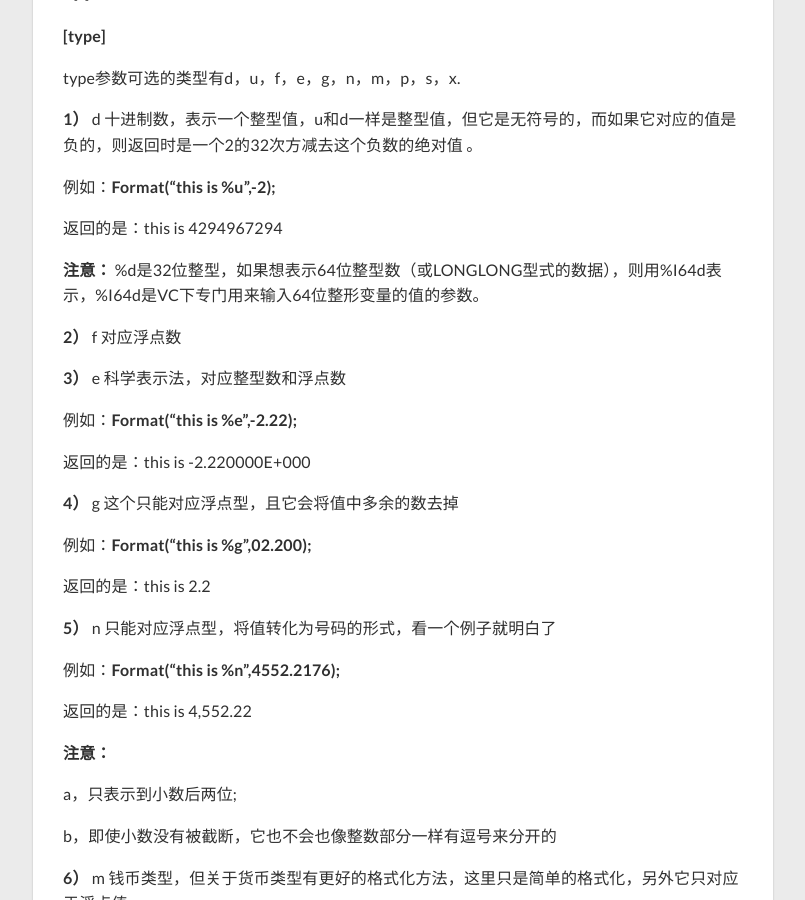
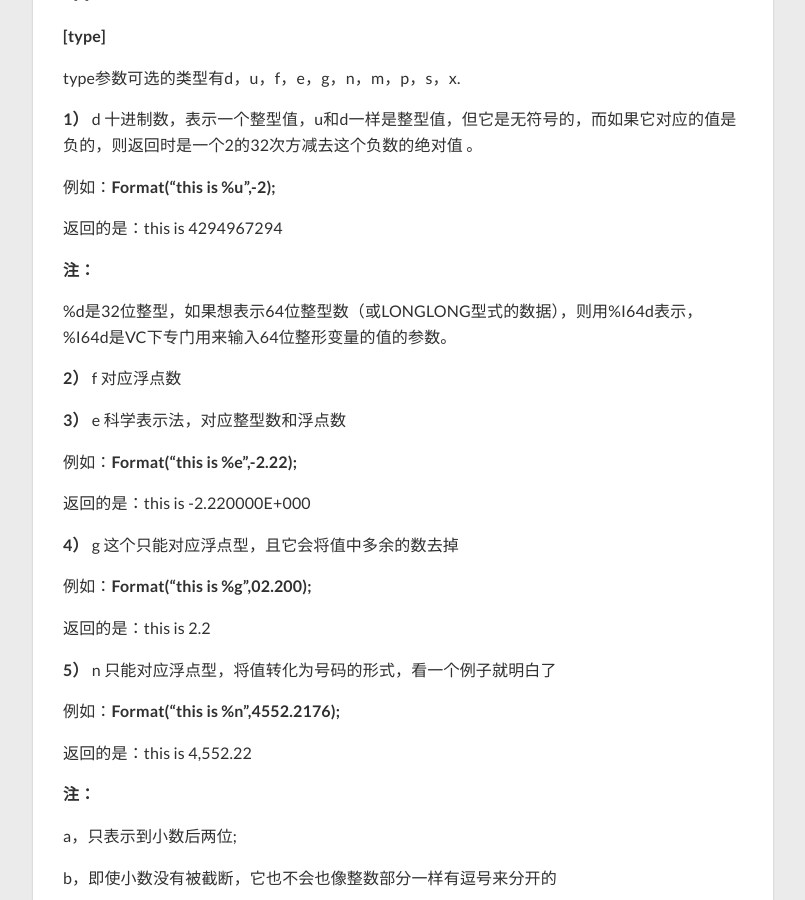
Before and after one commit to chenxiaoyoyo/chenxiaoyoyo.github.com, a Jekyll site: the page built from _posts/2010-04-14-C++-Format.markdown, in a window 1280 px wide and 900 px high, scrolled down 923 px. Shown: the whole window, without its empty margins (237-1042 px from the left). Built offline with Jekyll 4.4.1, drawn with Linux system fonts in a browser that asks for light colours; nearby versions of some CDN libraries; Markdown is read by kramdown in place of the engine named in the settings; comment, search, counter and statistics services are not loaded.

Commit message:
Update 2010-04-14-C++-Format.markdown

```diff
--- a/_posts/2010-04-14-C++-Format.markdown
+++ b/_posts/2010-04-14-C++-Format.markdown
@@ -42,7 +42,9 @@ type参数可选的类型有d，u，f，e，g，n，m，p，s，x.
 
 返回的是：this is 4294967294
 
-**注意：** %d是32位整型，如果想表示64位整型数（或LONGLONG型式的数据），则用%I64d表示，%I64d是VC下专门用来输入64位整形变量的值的参数。
+**注：**
+
+%d是32位整型，如果想表示64位整型数（或LONGLONG型式的数据），则用%I64d表示，%I64d是VC下专门用来输入64位整形变量的值的参数。
 
 **2）** f 对应浮点数
 
@@ -64,7 +66,7 @@ type参数可选的类型有d，u，f，e，g，n，m，p，s，x.
 
 返回的是：this is 4,552.22
 
-**注意：**
+**注：**
 
 a，只表示到小数后两位;
 
@@ -110,7 +112,7 @@ index指示Args中参数显示的顺序 。
 
 若想返回的是1 2 3 1 4，必须这样定义：**Format("%d %d %d %0:d %3:d", 1, 2, 3, 4) ;**
 
-**注意：**
+**注：**
 
 索引不能超出Args中的个数，不然会引起异常。
 
```
